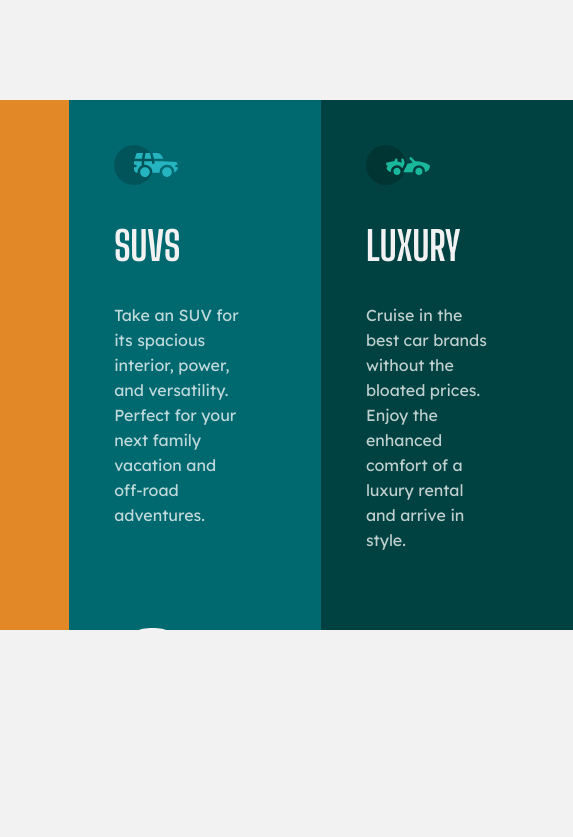
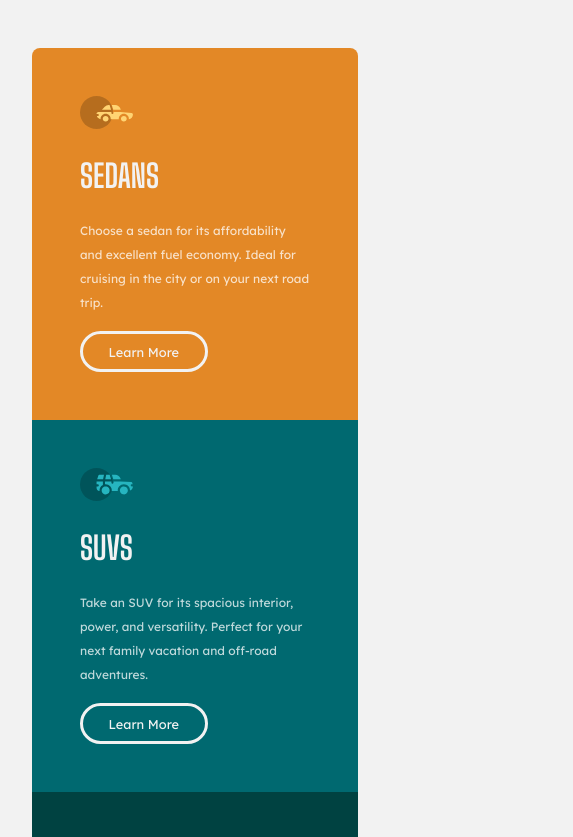
Before and after one commit to ishitaraina1807/3_card_preview_component-, a plain HTML site: page index.html in a window 390 px wide. Shown: the top 837 px of the page, 573 px wide, since content can reach past the window. Drawn offline with Linux system fonts and the light colour scheme.

Commit message:
Update design.css

```diff
--- a/design.css
+++ b/design.css
@@ -1,51 +1,55 @@
+*{
+    margin: 0px;
+}
 body {
     background-color: hsl(0, 0%, 95%);
 }
 .box {
-   display: flex;
-   flex-direction: row;
+    display: flex;
     margin: auto;
-    margin-top: 100px;
+    margin-top: 8rem;
     justify-content: center;
+}
+.left_box {
+    padding: 3rem;
+    background-color: hsl(31, 77%, 52%);
+    max-width: 10rem;
+    height: auto;
+    border-radius: 0.5rem 0 0 0.5rem;
 }
 .mid_box {
     background-color: hsl(184, 100%, 22%);
-    width: 350px;
-    height: 530px;
-}
-
-.left_box {
-    background-color: hsl(31, 77%, 52%);
-    width: 350px;
-    height: 530px;
+    max-width: 10rem;
+    height: auto;
+    padding: 3rem;
 }
 
 .right_box {
     background-color: hsl(179, 100%, 13%);
-    width: 350px;
-    height: 530px;
+    max-width: 10rem;
+    height: auto;
+    border-radius: 0 0.5rem 0.5rem 0;
+    padding: 3rem;
 }
 
 .img {
-    margin-top: 45px;
-    margin-left: 45px;
+    max-width: 3.3rem;
 }
 
 .h1 {
     color: hsl(0, 0%, 95%);
-    margin-left: 45px;
     font-family: 'Big Shoulders Display', cursive;
-    font-size: 2.5rem;
+    font-size: 2rem;
+    margin: 1.5rem 0 1.5rem 0;
 }
 
 .para {
     color: hsla(0, 0%, 100%, 0.75);
-    margin-left: 45px;
-    margin-right: 80px;
     font-family: 'Lexend Deca', sans-serif;
-    font-size: 1rem;
-    line-height: 25px;
+    font-size: 0.75rem;
+    line-height: 1.5rem;
     justify-content: center;
+    font-weight: 500;
 
 }
 
@@ -55,14 +59,12 @@ body {
     border: solid hsl(0, 0%, 95%);
     color: hsl(0, 0%, 95%);
     font-family: 'Lexend Deca', sans-serif;
-    font-size: 1rem;
-    border-radius: 50px;
-    justify-content: center;
-    margin-left: 45px;
-    margin-right: 130px;
-    margin-top: 100px;
-    padding: 13px;
+    font-size: 0.8rem;
     text-align: center;
+    margin-top: 4rem;
+    padding: 0.6rem 0.8rem ;
+    width: 6rem;
+    border-radius: 3rem;
 }
 
 .footer1:hover {
@@ -79,3 +81,27 @@ body {
     background-color: hsl(0, 0%, 95%);
     color: hsl(179, 100%, 13%);
 }
+@media screen and (max-width: 440px) {
+
+    body{
+        padding: 2rem;
+    }
+    .box{
+        display: flex;
+        flex-direction: column;
+        margin-top: 1rem;
+    }
+    .left_box, .mid_box, .right_box{
+        max-width: 800px;
+    }
+    .left_box{
+        border-radius: 0.5rem 0.5rem 0 0 ;
+    }
+    .right_box{
+        border-radius: 0 0 0.5rem 0.5rem;
+    }
+    .footer1, .footer2, .footer3{
+        margin-top: 1rem;
+    }
+
+}
```
